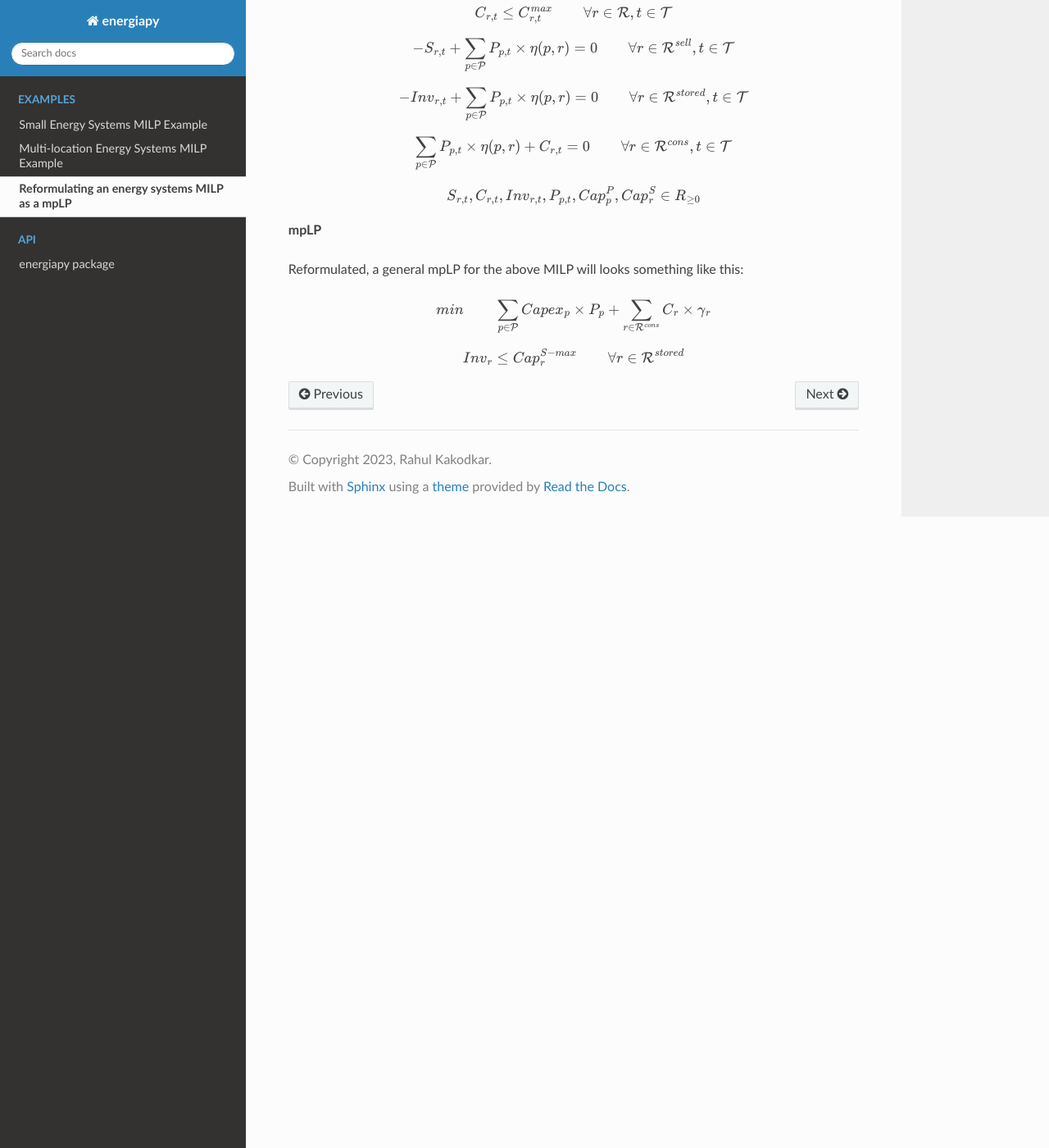
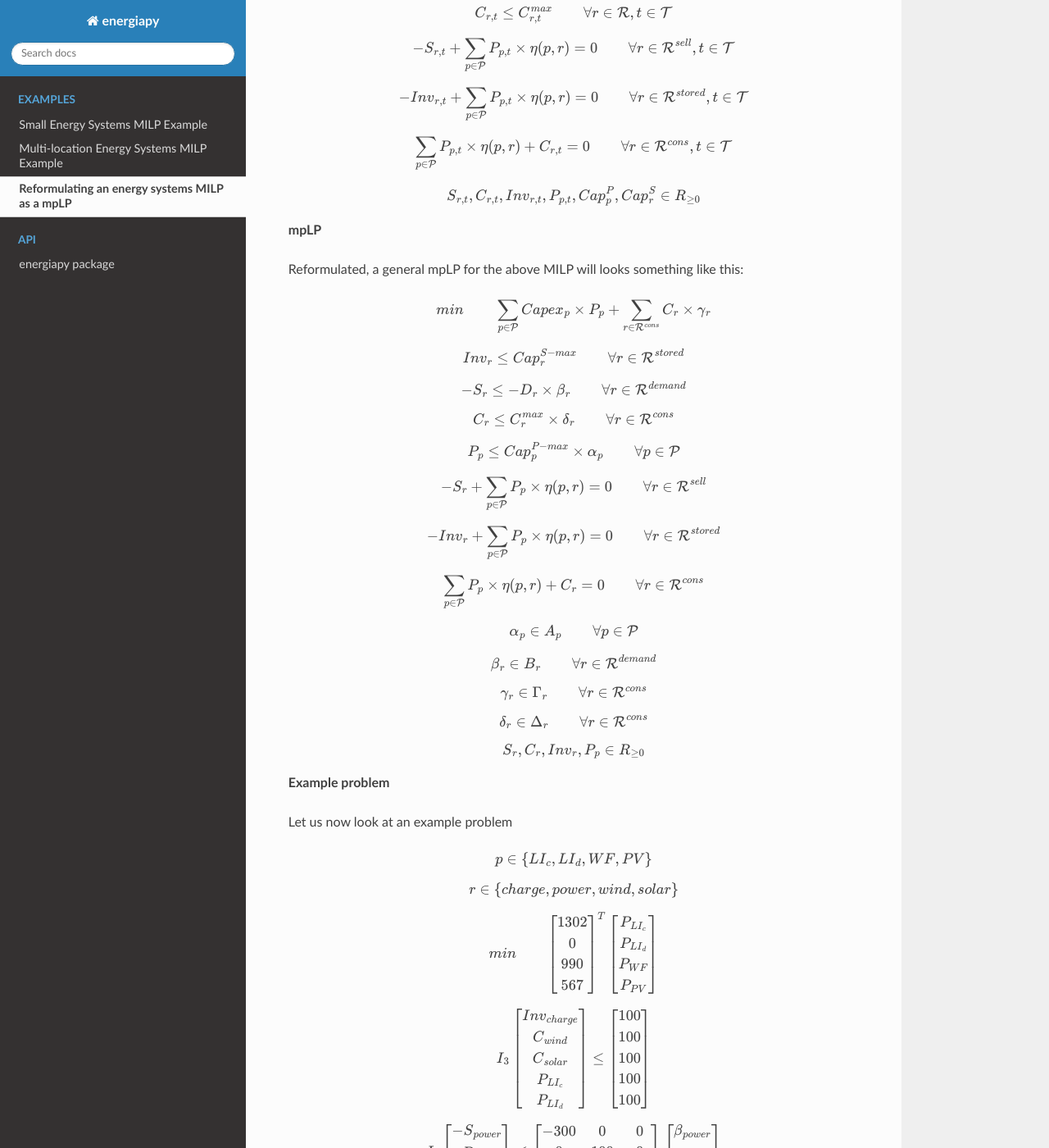
Before and after one commit to TAMUparametric/energiapy, a Sphinx documentation site: the page built from docs/mpLP_example.rst, in a window 1280 px wide and 1400 px high, scrolled down 1756 px. Shown: the whole window at 82% size. Built offline with Sphinx 7.4.7 and the Read the Docs theme 2.0.0, drawn with Linux system fonts in a browser that asks for light colours; some of the changed text lies outside the part shown.

Commit message:
latex is rst 6

```diff
--- a/docs/mpLP_example.rst
+++ b/docs/mpLP_example.rst
@@ -29,17 +29,17 @@ The sets and variables used are stated here
 *Continuous Variables*
 
 
-- P\ :sub:`p,t` - production level of p :math:`{\\in}`  P in time period t :math:`{\\in}` T
+- P\ :sub:`p,t` - production level of p :math:`{\in}`  P in time period t :math:`{\in}` T
 
-- C\ :sub:`r,t` - consumption of r :math:`{\\in}` R\ :sup:`cons` time period t :math:`{\\in}` T
+- C\ :sub:`r,t` - consumption of r :math:`{\in}` R\ :sup:`cons` time period t :math:`{\in}` T
 
-- S\ :sub:`r,t` - discharge of r :math:`{\\in}` R\ :sup:`demand` time period t :math:`{\\in}` T
+- S\ :sub:`r,t` - discharge of r :math:`{\in}` R\ :sup:`demand` time period t :math:`{\in}` T
 
-- Inv\ :sub:`r,t` - inventory level of r :math:`{\\in}` R\ :sup:`storage`  in time period t :math:`{\\in}` T
+- Inv\ :sub:`r,t` - inventory level of r :math:`{\in}` R\ :sup:`storage`  in time period t :math:`{\in}` T
 
-- Cap\ :sup:`S` \ :sub:`r` - installed inventory capacity for resource r :math:`{\\in}`  R\ :sup:`storage`
+- Cap\ :sup:`S` \ :sub:`r` - installed inventory capacity for resource r :math:`{\in}`  R\ :sup:`storage`
 
-- Cap\ :sup:`P` \ :sub:`p` - installed production capacity for process p :math:`{\\in}` P
+- Cap\ :sup:`P` \ :sub:`p` - installed production capacity for process p :math:`{\in}` P
 
 
 
@@ -47,29 +47,29 @@ The sets and variables used are stated here
 *Binary Variables*
 
 
-- X\ :sup:`P` \ :sub:`p` - network binary for production process p :math:`{\\in}` P
-- X\ :sup:`S` \ :sub:`r` - network binary for inventory of resource r :math:`{\\in}` R\ :sup:`storage`
+- X\ :sup:`P` \ :sub:`p` - network binary for production process p :math:`{\in}` P
+- X\ :sup:`S` \ :sub:`r` - network binary for inventory of resource r :math:`{\in}` R\ :sup:`storage`
 
 
 
 *Parametric Variables*
 
 
-- :math:`{\\alpha}` \ :sub:`p` - uncertainty in production capacity of process p :math:`{\\in}` P\ :sup:`uncertain`
-- :math:`{\\beta}` \ :sub:`r` - uncertainty in demand for resource r :math:`{\\in}` R\ :sup:`demand`
-- :math:`{\\gamma}` \ :sub:`r` - uncertainty in purchase price for resource r :math:`{\\in}` R\ :sup:`cons`
-- :math:`{\\delta}` \ :sub:`r` - uncertainty in consumption availability for resource r :math:`{\\in}` R\ :sup:`demand`
+- :math:`{\\alpha}` \ :sub:`p` - uncertainty in production capacity of process p :math:`{\in}` P\ :sup:`uncertain`
+- :math:`{\\beta}` \ :sub:`r` - uncertainty in demand for resource r :math:`{\in}` R\ :sup:`demand`
+- :math:`{\\gamma}` \ :sub:`r` - uncertainty in purchase price for resource r :math:`{\in}` R\ :sup:`cons`
+- :math:`{\\delta}` \ :sub:`r` - uncertainty in consumption availability for resource r :math:`{\in}` R\ :sup:`demand`
 
 
 *Parameters*
 
 
-- Cap\ :sup:`P-max` \ :sub:`p` - maximum production capacity of process p :math:`{\\in}` P
-- Cap\ :sup:`S-max` \ :sub:`r` - maximum inventory capacity for process r :math:`{\\in}` R\ :sup:`storage`
-- Capex\ :sub:`p` - capital expenditure for process p :math:`{\\in}` P in time t :math:`{\\in}` T
-- Price\ :sub:`r,t ` - purchase price for resource r :math:`{\\in}` R\ :sup:`cons` in time t :math:`{\\in}` T
-- C\ :sup:`max ` \ :sub:`r,t` - maximum consumption availability for resource r :math:`{\\in}` R\ :sup:`cons` in time t :math:`{\\in}` T}
-- D\ :sub:`r,t` - demand for resource r in R\ :sup:`sell` in time t :math:`{\\in}` T
+- Cap\ :sup:`P-max` \ :sub:`p` - maximum production capacity of process p :math:`{\in}` P
+- Cap\ :sup:`S-max` \ :sub:`r` - maximum inventory capacity for process r :math:`{\in}` R\ :sup:`storage`
+- Capex\ :sub:`p` - capital expenditure for process p :math:`{\in}` P in time t :math:`{\in}` T
+- Price\ :sub:`r,t` - purchase price for resource r :math:`{\in}` R\ :sup:`cons` in time t :math:`{\in}` T
+- C\ :sup:`max ` \ :sub:`r,t` - maximum consumption availability for resource r :math:`{\in}` R\ :sup:`cons` in time t :math:`{\in}` T}
+- D\ :sub:`r,t` - demand for resource r in R\ :sup:`sell` in time t :math:`{\in}` T
 
 **MILP Formulation**
 
@@ -145,3 +145,170 @@ Reformulated, a general mpLP for the above MILP will looks something like this:
     \begin{equation}
         Inv_r \leq Cap^{S-max}_r \hspace{1cm} \forall r \in \mathcal{R}^{stored}
     \end{equation}
+
+.. math::
+    \begin{equation}
+        - S_r \leq - D_r \times \beta_r \hspace{1cm} \forall r \in \mathcal{R}^{demand}
+    \end{equation}
+
+.. math::
+    \begin{equation}
+        C_r \leq C^{max}_r \times \delta_r \hspace{1cm} \forall r \in \mathcal{R}^{cons}
+    \end{equation}
+
+.. math::
+    \begin{equation}
+        P_p \leq Cap^{P-max}_p \times \alpha_p \hspace{1cm} \forall p \in \mathcal{P}
+    \end{equation}
+
+.. math::
+    \begin{equation}
+        - S_{r} + \sum_{p \in \mathcal{P}} P_{p} \times \eta(p,r) = 0 \hspace{1cm} \forall r \in \mathcal{R}^{sell}
+    \end{equation}
+
+.. math::
+    \begin{equation}
+        -Inv_{r} + \sum_{p \in \mathcal{P}} P_{p} \times \eta(p,r) = 0 \hspace{1cm} \forall r \in \mathcal{R}^{stored}
+    \end{equation}
+
+.. math::
+    \begin{equation}
+        \sum_{p \in \mathcal{P}} P_{p} \times \eta(p,r) + C_{r} = 0 \hspace{1cm} \forall r \in \mathcal{R}^{cons}
+    \end{equation}
+
+.. math::
+    \begin{equation}
+        \alpha_p \in A_p \hspace{1cm} \forall p \in \mathcal{P}
+    \end{equation}
+
+.. math::
+    \begin{equation}
+        \beta_r \in B_r \hspace{1cm} \forall r \in \mathcal{R}^{demand}
+    \end{equation}
+
+.. math::
+    \begin{equation}
+        \gamma_r \in \Gamma_r \hspace{1cm} \forall r \in \mathcal{R}^{cons}
+    \end{equation}
+
+.. math::
+    \begin{equation}
+        \delta_r \in \Delta_r \hspace{1cm} \forall r \in \mathcal{R}^{cons}
+    \end{equation}
+
+.. math::
+    \begin{equation}
+        S_r, C_r, Inv_r, P_p \in R_{\geq 0}
+    \end{equation}
+
+**Example problem**
+
+Let us now look at an example problem
+
+
+.. math::
+    \begin{equation}
+        p \in \{LI_c, LI_d, WF, PV\}
+    \end{equation}
+
+.. math::
+    \begin{equation}
+        r \in \{charge, power, wind, solar\}
+    \end{equation}
+
+.. math::
+    \begin{equation}
+        min \hspace{1cm} \left[\begin{matrix}1302\\0\\990\\567\end{matrix}\right]^T \left[\begin{matrix}P_{LI_c}\\P_{LI_d}\\P_{WF}\\P_{PV}\end{matrix}\right]
+    \end{equation}
+
+.. math::
+    \begin{equation}
+        I_3\left[\begin{matrix}Inv_{charge}\\C_{wind}\\C_{solar}\\P_{LI_c}\\P_{LI_d}\end{matrix}\right] \leq \left[\begin{matrix} 100\\100\\100\\100\\100\end{matrix}\right]
+    \end{equation}
+
+.. math::
+    \begin{equation}
+        I_3\left[\begin{matrix}-S_{power}\\P_{WF}\\P_{PV}\end{matrix}\right] \leq \left[\begin{matrix}-300 & 0 & 0\\0 & 100 & 0\\0 & 0 & 100\end{matrix}\right] \left[\begin{matrix}\beta_{power}\\ \alpha_{WF}\\\alpha_{PV}\end{matrix}\right]
+    \end{equation}
+
+.. math::
+    \begin{equation}
+        I_4\left[\begin{matrix} - Inv_{charge} \\ -S_{power} \\ C_{wind} \\ C_{solar} \end{matrix}\right] + \left[\begin{matrix}0.89 & -1 & 0 & 0\\-1 & 1 & 0.85 & 0.75\\0 & 0 & -1 & 0\\0 & 0 & 0 & -1\end{matrix}\right] \left[\begin{matrix}P_{LI_c}\\P_{LI_d}\\P_{WF}\\P_{PV}\end{matrix}\right] = 0
+    \end{equation}
+
+.. math::
+    \begin{equation}
+        \alpha_p \in \mathcal{A}_p \hspace{1cm} \forall p \in \{WF, PV\}
+    \end{equation}
+
+.. math::
+    \begin{equation}
+        \beta_r \in \mathcal{B}_r \hspace{1cm} \forall r \in \{Power\}
+    \end{equation}
+
+Now we are ready to implement the above problem in energiapy
+
+**Import modules**
+
+.. code-block:: python
+
+    from energiapy.components.temporal_scale import Temporal_scale
+    from energiapy.components.resource import Resource, VaryingResource
+    from energiapy.components.process import Process, VaryingProcess
+    from energiapy.components.location import Location
+    from energiapy.components.scenario import Scenario
+    from energiapy.components.result import Result
+    from energiapy.model.formulate import formulate, Constraints, Objective
+    from energiapy.plot import plot
+    from energiapy.model.solve import solve
+    import numpy
+    from ppopt.mpqp_program import MPQP_Program
+    from ppopt.mplp_program import MPLP_Program
+    from ppopt.mp_solvers.solve_mpqp import solve_mpqp, mpqp_algorithm
+    from ppopt.plot import parametric_plot
+
+**Define the temporal scale**
+
+In the mpLP example, instead of using multi-scale indices, the problem can be formulated in a single period.
+
+.. code-block:: python
+
+    scales = Temporal_scale(discretization_list=[1])
+
+**Declare the problem scenario**
+
+.. code-block:: python
+
+    Solar = Resource(name='Solar', cons_max=100, basis='MW', label='Solar Power')
+
+    Wind = Resource(name='Wind', cons_max= 100, basis='MW', label='Wind Power')
+
+    Power = Resource(name='Power', basis='MW', demand = True, label='Power generated', varying= VaryingResource.uncertain_demand)
+
+    LiI = Process(name='LiI', storage= Power, capex = 1302, fopex= 0, vopex = 0,  prod_max=50, storage_loss = 0.11,  label='Lithium-ion battery', basis = 'MW')
+
+    WF = Process(name='WF', conversion={Wind: -1, Power: 0.85},capex=990, fopex= 0, vopex=0, prod_max=100, label='Wind mill array', basis = 'MW', varying =  VaryingProcess.uncertain_capacity)
+
+    PV = Process(name='PV', conversion={Solar: -1, Power: 0.75}, capex=567, fopex=0, vopex=0, prod_max=100, label = 'Solar PV', basis = 'MW', varying = VaryingProcess.uncertain_capacity)
+
+    region = Location(name='region', processes= {LiI, PV, WF}, scales=scales, label='some region')
+
+    example = Scenario(name= 'example', demand = {region: {Power: 100}}, network= region, scales= scales, label= 'example scenario')
+
+
+**Generate the problem in matrix form**
+
+.. code-block:: python
+
+    A, b, c, H, CRa, CRb, F  = example.matrix_form()
+
+
+**Solve the problem using the ppopt solver**
+
+.. code-block:: python
+
+    prog = MPLP_Program(A, b, c, H, CRa, CRb, F, equality_indices=[0,1,2,3])
+    prog.solver.solvers['lp'] = 'gurobi'
+    prog.warnings()
+    prog.display_warnings()
+    solution1 = solve_mpqp(prog, mpqp_algorithm.combinatorial)
```
